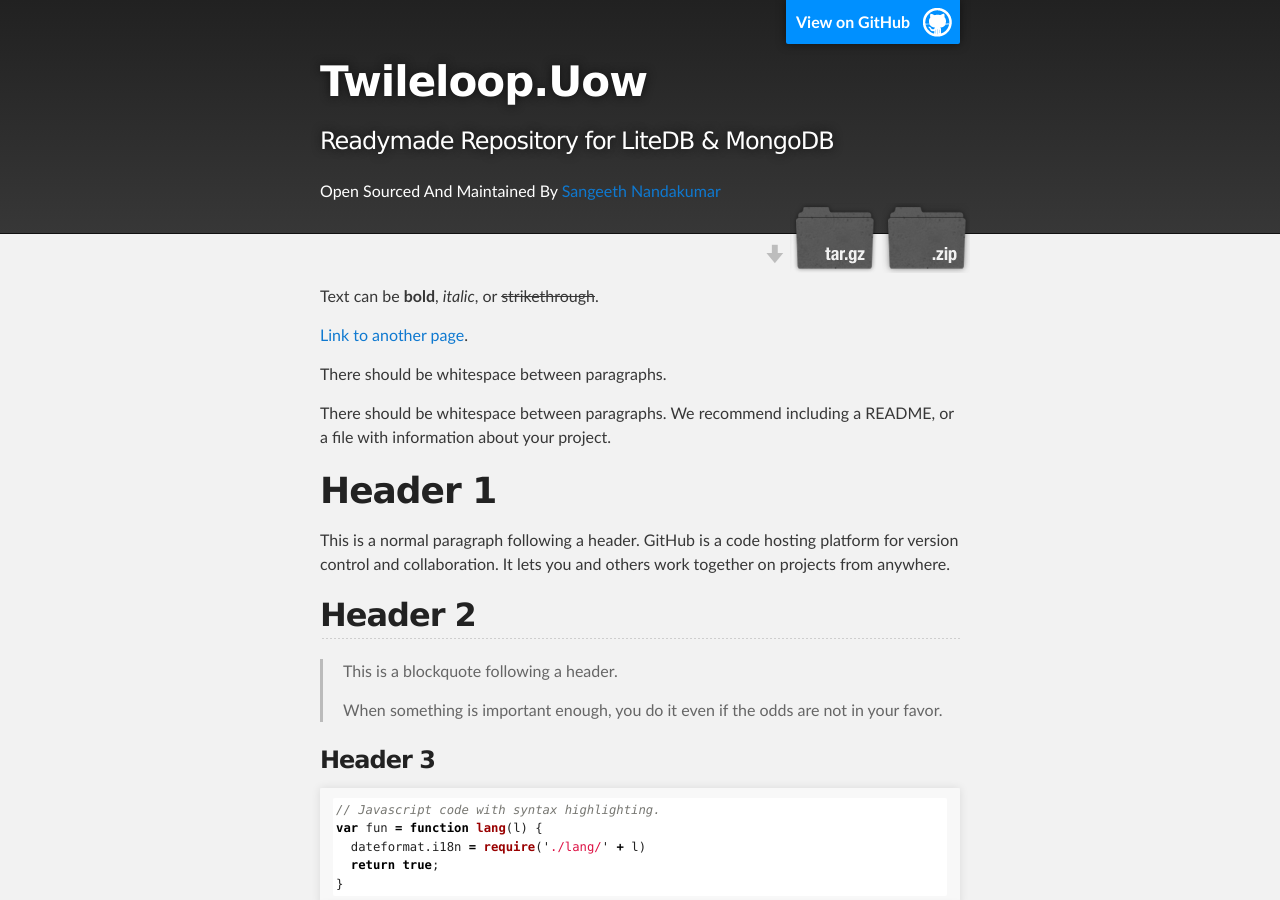
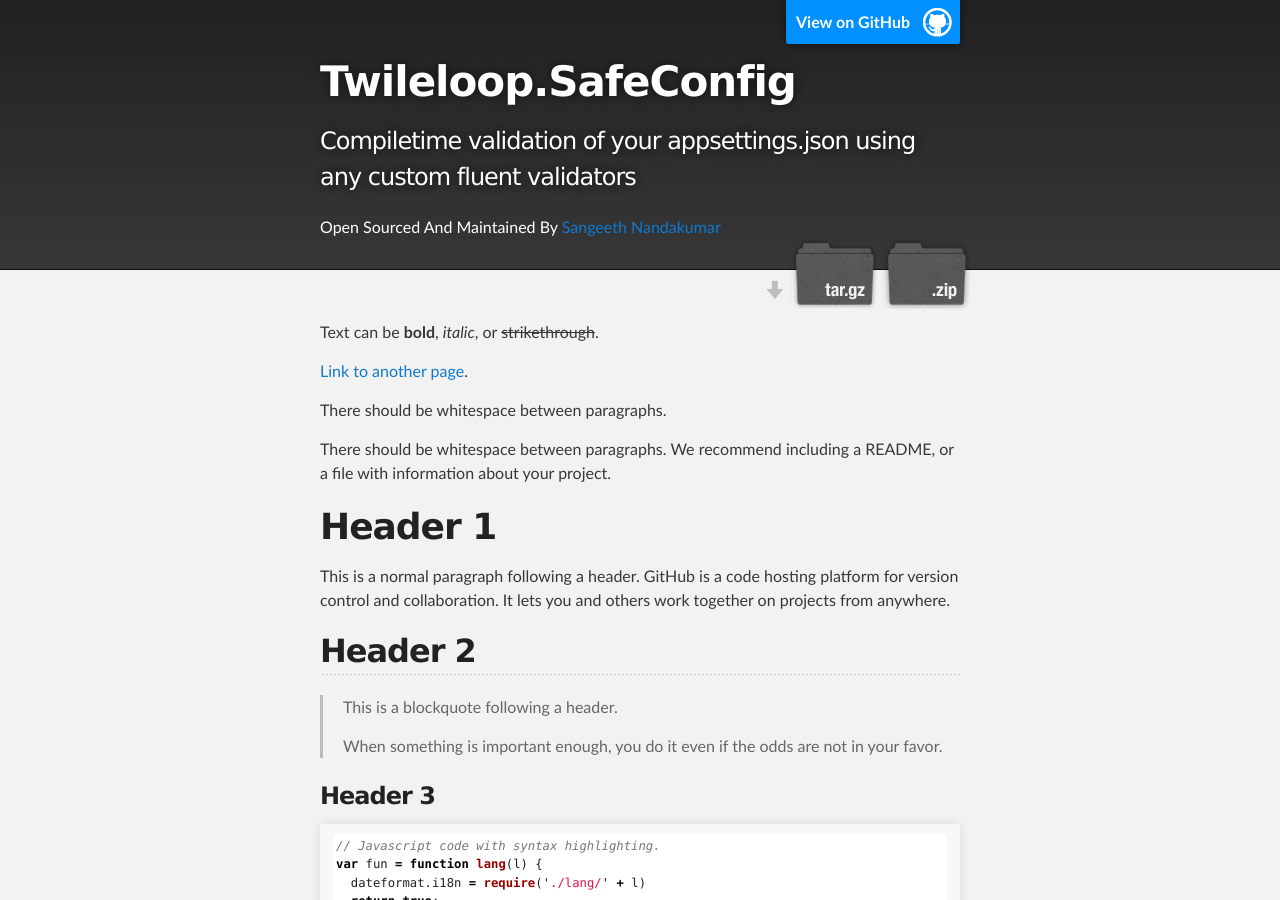
Before and after one commit to sangeethnandakumar/Twileloop.SafeConfig, a Jekyll site: the page built from doc/index.md, in a window 1280 px wide and 900 px high. Built offline with Jekyll 4.4.1, drawn with Linux system fonts in a browser that asks for light colours; some of the changed text lies outside the part shown.

Commit message:
Update _config.yml

```diff
--- a/doc/_config.yml
+++ b/doc/_config.yml
@@ -1,8 +1,8 @@
-title: Twileloop.Uow
-description: "Readymade Repository for LiteDB & MongoDB"
+title: Twileloop.SafeConfig
+description: "Compiletime validation of your appsettings.json using any custom fluent validators"
 show_downloads: true
 google_analytics:
 theme: jekyll-theme-slate
 github:
-  zip_url: https://github.com/sangeethnandakumar/Twileloop.UOW/releases
-  tar_url: https://www.nuget.org/packages/Twileloop.UOW
+  zip_url: https://github.com/sangeethnandakumar/Twileloop.SafeConfig/releases
+  tar_url: https://www.nuget.org/packages/Twileloop.SafeConfig
```
